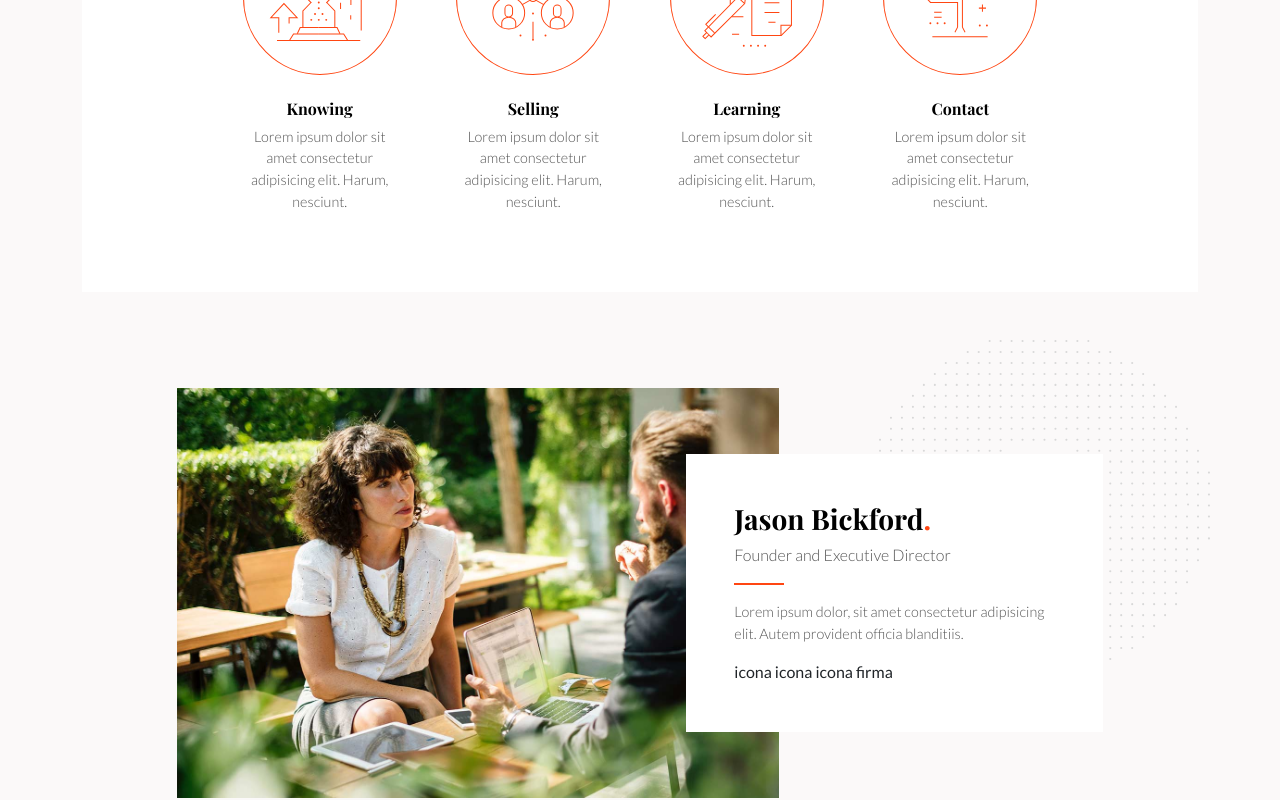
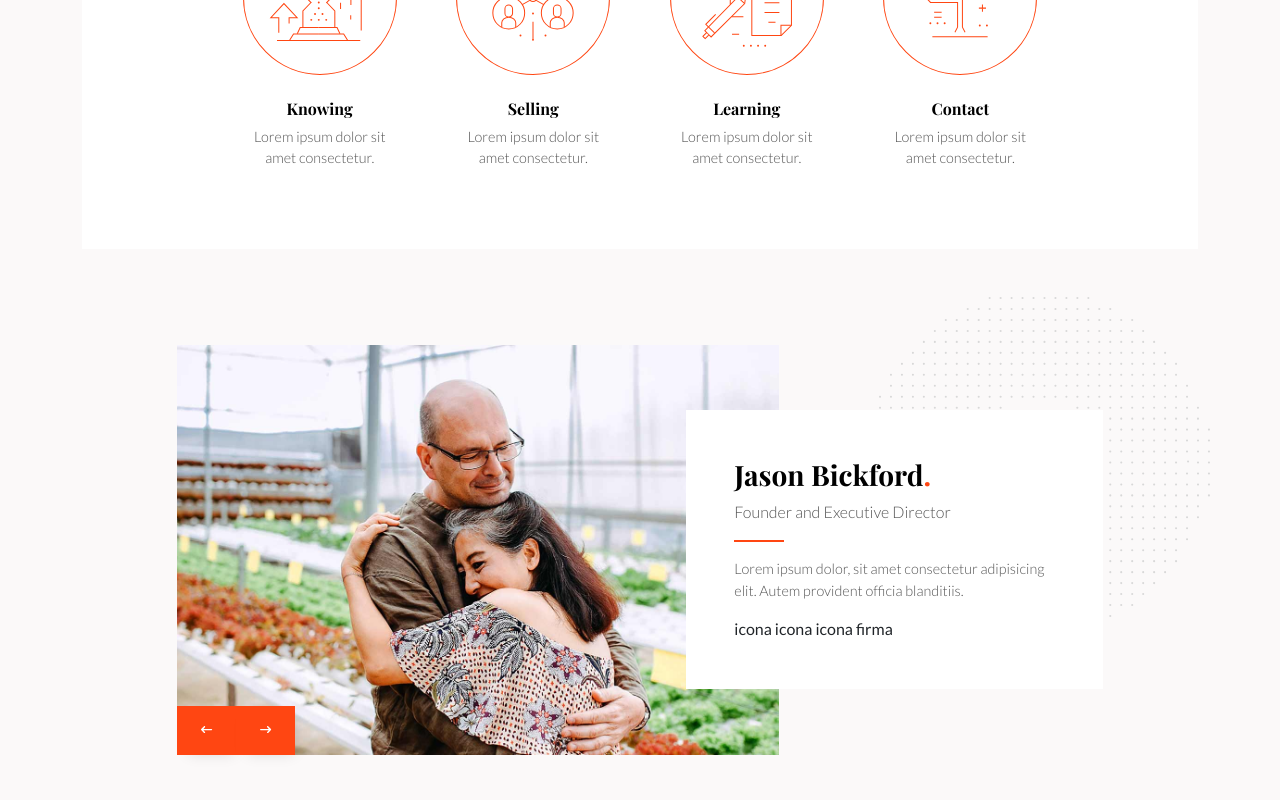
Before and after one commit to Roberto-Larivera/proj-html-vuejs, a Vue app: page / in a window 1280 px wide. Shown: the part 980-1780 px from the top of the page. Built offline with nearby package versions, Linux system fonts and the light colour scheme.

Commit message:
mod MainSectionFounder

```diff
--- a/src/components/Header/AppHeader.vue
+++ b/src/components/Header/AppHeader.vue
@@ -15,7 +15,7 @@ export default {
   },
   methods: {
     getImagePath(imgPath) {
-      return new URL(imgPath, import.meta.url).url;
+      return new URL(imgPath, import.meta.url).href;
     },
     srcImage() {
       // let gigi = `/img/${this.store.headerBottomList[this.store.headerBottomCurrent].imgSrc}`
--- a/src/components/Main/MainCard.vue
+++ b/src/components/Main/MainCard.vue
@@ -26,7 +26,7 @@ export default {
 </script>
 
 <template>
-  <div class="my_card p-3">
+  <div class="my_card p-3 d-flex flex-column align-items-center">
     <div class="my_card-img mb-4">
       <img :src="urlImage" alt="placeholder-img-150" v-if="srcImage == null">
       <img :src="`../../../public/svg/${srcImage}`" :alt="title" v-else>
--- a/src/components/Main/MainSectionFounder.vue
+++ b/src/components/Main/MainSectionFounder.vue
@@ -1,17 +1,60 @@
 <script>
 import SectionTitle from '../All/SectionTitle.vue'
+import AllButton from '../All/AllButton.vue'
 export default {
   name: 'MainSectionFounder',
   components: {
     SectionTitle,
+    AllButton,
   },
   data() {
     return {
+      MainSectionFounderList:[
+      "h1-blog-img-01.jpg",
+      "h1-blog-img-02.jpg",
+      "h1-blog-img-03.jpg",
+      "h1-blog-img-04.jpg",
+      ],
+      MainSectionFounderCurrent: 0,
+      autoPlay: null
+    }
+  },
+  methods: {
+    getImagePath(imgPath) {
+      return new URL(imgPath, import.meta.url).href;
+    },
+    nextClick() {
+            if (this.MainSectionFounderCurrent == (this.MainSectionFounderList.length - 1)) {
+                this.MainSectionFounderCurrent = 0;
+            } else {
+                this.MainSectionFounderCurrent++;
+            }
+        },
 
-    }
+        prevClick() {
+            if (this.MainSectionFounderCurrent == 0) {
+                this.MainSectionFounderCurrent = (this.MainSectionFounderList.length - 1)
+            } else {
+                this.MainSectionFounderCurrent--;
+            }
+        },
+        hoverStop() {
+            //console.log('SONO IN HOVER');
+            clearInterval(this.autoPlay);
+            this.autoPlay = null;
+        },
+        hoverPlay() {
+            //console.log('SONO FUORI HOVER');
+            this.startAutoPlay();
+        },
+        startAutoPlay() {
+            this.autoPlay = setInterval(this.nextClick, 3000);
+        },
+    },
+    mounted() {
+        this.startAutoPlay()
+    },
   }
-
-}
 </script>
 
 <template>
@@ -24,10 +67,31 @@ export default {
 
             <div class="box_content d-flex align-items-center w-100 h-100 position-relative">
               <div class="content-left h-100">
-                <img class="w-100" src="../../assets/img/h1-blog-img-04.jpg" alt="section-founder">
+                <div class="position-relative" @mouseenter="hoverStop()" @mouseleave="hoverPlay()">
+
+                  <template v-for="element, index in MainSectionFounderList">
+                  <img class="w-100" :src="getImagePath(`../../assets/img/${element}`)" alt="section-founder" v-if="MainSectionFounderCurrent == index">
+                  </template>
+
+                  <div class="position-absolute bottom-0 start-0" >
+                    <button class="py-3 px-4 tm_orange" @click="prevClick()">
+                      <span>
+                        <font-awesome-icon icon="fa-solid fa-arrow-left-long" />
+                      </span>
+                    </button>
+
+                    <button class="py-3 px-4 tm_orange" @click="nextClick()">
+                      <span>
+                        <font-awesome-icon icon="fa-solid fa-arrow-right-long" />
+                      </span>
+                    </button>
+                  </div>
+
+                </div>
               </div>
               <div class="content-right p-5 position-absolute ">
-                <SectionTitle :title="'jason bickford'" :description="'Founder and Executive Director'" :section="'h3'" />
+                <SectionTitle :title="'jason bickford'" :description="'Founder and Executive Director'"
+                  :section="'h3'" />
                 <p class="mt-3">
                   Lorem ipsum dolor, sit amet consectetur adipisicing elit. Autem provident officia blanditiis.
                 </p>
@@ -45,6 +109,30 @@ export default {
 </template>
 
 <style lang="scss" scoped>
+button {
+  box-shadow: 5px 5px 15px -7px $background_color-16;
+  border: none;
+  text-transform: uppercase;
+  font-size: .7rem;
+
+  &:hover span {
+    border: none;
+  }
+
+  &.tm_orange {
+    &:hover {
+      box-shadow: 5px 5px 15px -7px $background_color-8;
+    }
+
+    background-color: $background_color-8;
+    color: $text_color-1;
+
+    span {
+      border-color: $border_color-1;
+    }
+  }
+}
+
 .bg_section {
   background-image: url(../../../public/svg/svg-4.svg);
   background-repeat: no-repeat;
--- a/src/components/Main/MainSectionSkill.vue
+++ b/src/components/Main/MainSectionSkill.vue
@@ -12,22 +12,22 @@ export default {
       mainCardsLink: [
         {
           title: 'knowing',
-          description: 'Lorem ipsum dolor sit amet consectetur adipisicing elit. Harum, nesciunt.',
+          description: 'Lorem ipsum dolor sit amet consectetur.',
           src: 'svg-0.svg',
         },
         {
           title: 'selling',
-          description: 'Lorem ipsum dolor sit amet consectetur adipisicing elit. Harum, nesciunt.',
+          description: 'Lorem ipsum dolor sit amet consectetur.',
           src: 'svg-1.svg',
         },
         {
           title: 'Learning',
-          description: 'Lorem ipsum dolor sit amet consectetur adipisicing elit. Harum, nesciunt.',
+          description: 'Lorem ipsum dolor sit amet consectetur.',
           src: 'svg-2.svg',
         },
         {
           title: 'contact',
-          description: 'Lorem ipsum dolor sit amet consectetur adipisicing elit. Harum, nesciunt.',
+          description: 'Lorem ipsum dolor sit amet consectetur.',
           src: 'svg-3.svg',
         },
       ]
```
Also changed, not shown: src/components/All/AllButton.vue (+15 -8 lines).
